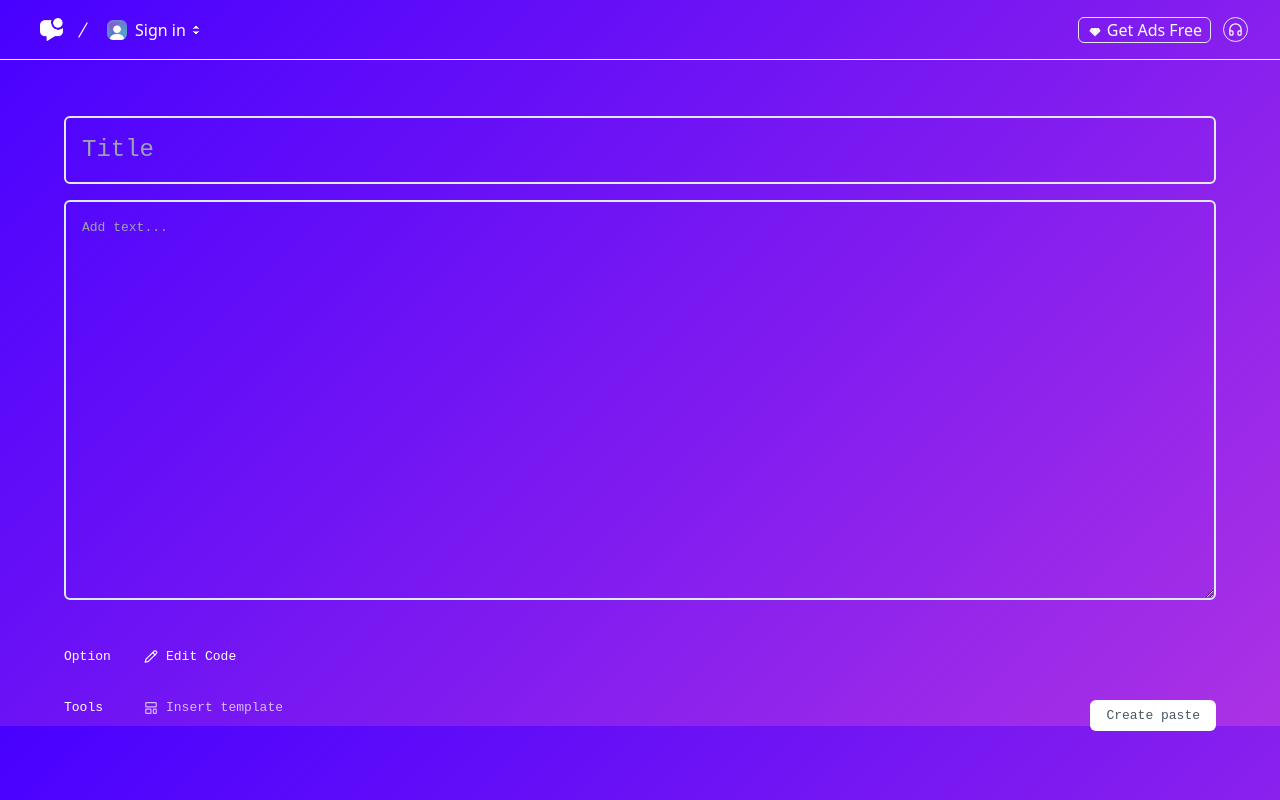
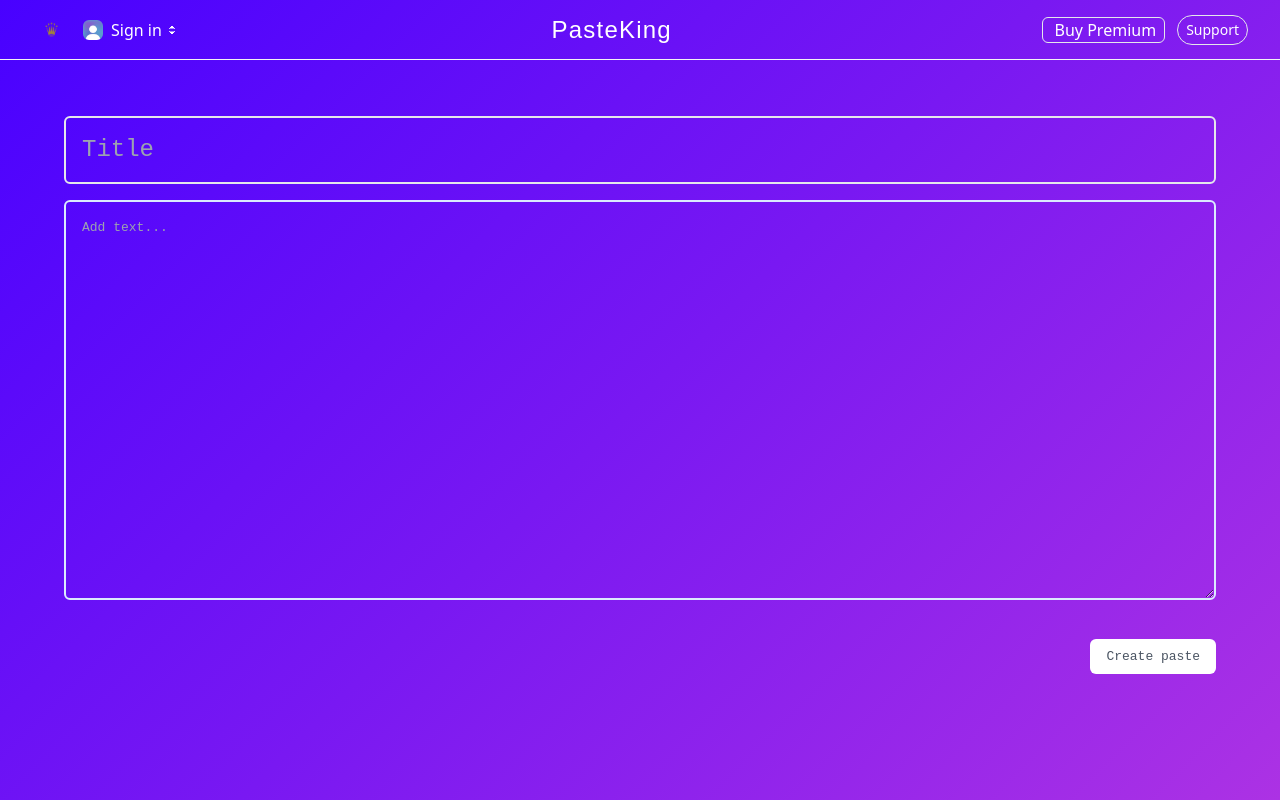
Before and after one commit to bremaster/paster, a Next.js app: page / in a window 1280 px wide. Built offline with nearby package versions, Linux system fonts and the light colour scheme.

Commit message:
update UI

```diff
--- a/src/app/auth/page.tsx
+++ b/src/app/auth/page.tsx
@@ -14,14 +14,14 @@
   const [flag, setFlag] = useState(false);
   const [email, setEmail] = useState("");
 
-  const handleSubmit = async (e: FormEvent ) => {
+  const handleSubmit = async (e: FormEvent) => {
     e.preventDefault();
     if (!flag) { setFlag(true); }
     else {
       const regex = /^[^\s@]+@[^\s@]+\.[^\s@]+$/;
-      if (!regex.test(email)){
+      if (!regex.test(email)) {
         alert("Wrong Email type");
-        return ;
+        return;
       };
 
       try {
@@ -39,13 +39,12 @@
   return (
     <div>
       <div className='w-fit m-auto flex flex-col items-center mt-[20vh] justify-between'>
-        <Image width={41} height={41} alt="standard" src="./standard.svg" className='mx-auto mb-8' />
-        <h1 className='text-3xl'>Your Paster Account</h1>
+        <Image width={41} height={41} alt="standard" src="/Logo.png" className='mx-auto mb-8' />
+        <h1 className='text-3xl'>Your PasteKing Account</h1>
         <div className='mt-6'>
-          <MailSignIn value={"Continue with Google"} img_icon={"/googleicon.svg"} />
-          <MailSignIn value={"Continue with Apple"} img_icon={"/appleicon.svg"} />
-          <MailSignIn value={"Continue with Discord"} img_icon={"/discordicon.svg"} />
-          <hr className={!flag ? `mr-4 border-0` : `mt-8 mr-4 transition-all duration-500`} />
+          <button onClick={handleSubmit} className={`flex items-center justify-center bg-white bg-opacity-15 hover:bg-blue-200 hover:bg-opacity-45 transition-all p-4 mt-4 rounded-md border w-80`}>
+            Continue with Email
+          </button>
           <input
             type='text'
             value={email}
@@ -53,9 +52,9 @@
             placeholder='Your email address'
             className={`flex items-center justify-center bg-white bg-opacity-15 hover:bg-blue-200 hover:bg-opacity-45  ` + (!flag ? `h-0` : ` transition-all duration-500 p-4 mt-4 rounded-md border w-80`)}
           />
-          <button onClick={handleSubmit} className={`flex items-center justify-center bg-white bg-opacity-15 hover:bg-blue-200 hover:bg-opacity-45 transition-all p-4 mt-4 rounded-md border w-80`}>
-            Continue with Email
-          </button>
+          <hr className={!flag ? `mr-4 border-0` : `mt-8 mr-4 transition-all duration-500`} />
+          <MailSignIn value={"Continue with Google"} img_icon={"/googleicon.svg"} />
+          <MailSignIn value={"Continue with Apple"} img_icon={"/appleicon.svg"} />
         </div>
       </div>
     </div>
--- a/src/app/globals.css
+++ b/src/app/globals.css
@@ -17,8 +17,8 @@
 body {
   color: var(--foreground);
   background: var(--background);
-  background: linear-gradient(-45deg, #ac32e4, #7918f2, #4801ff) !important;
-  /* font-family: Arial, Helvetica, sans-serif; */
+  background: linear-gradient(-45deg, #ac32e4, #7918f2, #4801ff) no-repeat !important;
+  height: 100vh;
   font-family: monospace !important;
   color: white;
 }
--- a/src/app/page.tsx
+++ b/src/app/page.tsx
@@ -1,7 +1,34 @@
+'use client'
+
 import Image from "next/image";
-import Header from "../components/HeaderCom";
+import Header from "@/components/HeaderCom";
+import React, { useState } from "react";
+import axios from "axios";
+import { useRouter } from "next/navigation";
 
 export default function Home() {
+  const router = useRouter
+  const [title, setTitle] = useState("");
+  const [content, setContent] = useState("");
+  // const [message, setMessage] = useState({
+  //   title: "",
+  //   content: "",
+  //   token: ""
+  // })
+  // const handleSubmit = async (e) => {
+  //   e.preventDefault();
+  //   const token = localStorage.getItem("token");
+  //   console.log(title, content, token);
+
+  //   try {
+  //     const response = await axios.post("/api/message", { title, content, token }); // Include title and content
+  //     if (response.data.success) {
+  //       console.log("Success:", response.data);
+  //     }
+  //   } catch (error) {
+  //     console.error('Failed:', error.response); // Log the error detail
+  //   }
+  // };
   return (
     <div>
       <header className="border-b border-gray-100 flex justify-between px-8 h-[60px] font-sans">
@@ -9,25 +36,16 @@
       </header>
       <main className="container  max-w-7xl mx-auto px-16 ">
         <div className="mt-14">
-          <form>
+          <form >
             <input type="text" className=" border-2 rounded-md outline-0 text-white w-full mb-4 p-4 text-2xl  bg-transparent focus:bg-opacity-45 focus:bg-white transition-all" placeholder="Title" />
-            <textarea placeholder="Add text..." className=" border-2 rounded-md w-full h-[50vh] p-2 text-white border-blue-100 outline-0 p-4 bg-transparent focus:bg-opacity-45 focus:bg-white transition-all "></textarea>
+            <textarea  placeholder="Add text..." className=" border-2 rounded-md w-full h-[50vh] p-2 text-white border-blue-100 outline-0 p-4 bg-transparent focus:bg-opacity-45 focus:bg-white transition-all "></textarea>
           </form>
         </div>
         <div>
           <div className="flex justify-between text-white mt-8 items-end">
-            <div className='flex flex-col gap-4'>
-              <div className="flex gap-4 items-center">
-                <p className='w-12'>Option</p>
-                <a className="flex rounded-md hover:opacity-100 hover:bg-white hover:bg-opacity-25 transition-all px-4 py-2 cursor-default"><Image width={14} height={14} alt="pen" src="/pen.svg" /> <span className='ml-2'>Edit Code</span> </a>
-              </div>
-              <div className="flex gap-4 items-center">
-                <p className='w-12'>Tools</p>
-                <a className="flex opacity-70 rounded-md hover:opacity-100 hover:bg-white hover:bg-opacity-25 transition-all px-4 py-2 cursor-default"><Image width={14} height={14} alt="tools" src="/tools.svg" /> <span className='ml-2'>Insert template</span></a>
-              </div>
-            </div>
+            <div className='flex flex-col gap-4'></div>
             <div>
-              <a className='rounded-md bg-white text-gray-600 hover:bg-white hover:bg-opacity-25 hover:text-white transition-all p-2 px-4 cursor-default'>Create paste</a>
+              <button type="submit" className='rounded-md bg-white text-gray-600 hover:bg-white hover:bg-opacity-25 hover:text-white transition-all p-2 px-4 cursor-default'>Create paste</button>
             </div>
           </div>
         </div>
--- a/src/app/premium/page.tsx
+++ b/src/app/premium/page.tsx
@@ -11,8 +11,8 @@
       </header>
       <div>
         <div className='mt-8 flex flex-col w-fit items-center mx-auto'>
-          <Image width={48} height={48} alt='bluejewel' src="/jewel-blue.svg" className=' mb-[20px]' />
-          <p className='text-[15px] tracking-[0.5em] mb-[15px] bg-gradient-to-r from-red-800 via-red-600 to-black bg-clip-text text-transparent'>PASTER PREMIIM</p>
+          <Image width={48} height={48} alt='Logo' src="/Logo.png" className=' mb-[20px]' />
+          <p className='text-[15px] tracking-[0.5em] mb-[15px] bg-gradient-to-r from-red-800 via-red-600 to-black bg-clip-text text-transparent'>PASTEKING</p>
           <h1 className='text-2xl  tracking-[0.08em]' >Choose your plan</h1>
           <p className='mt-[17px] mb-11 text-[1em]'>Reminder 7 days before renewal. Cancel anytime</p>
           <div className='w-full border flex rounded-xl'>
@@ -39,9 +39,7 @@
               <div className='mt-8'>
                 <h4 className='mb-2 text-[18px] font-bold'>Preminum benefits</h4>
                 <p className='flex leading-[35px]'> <Image width={16} height={16} alt='tick' src="/tick.svg" className='mr-2' /> Unlimited access</p>
-                <p className='flex leading-[35px]'> <Image width={16} height={16} alt='tick' src="/tick.svg" className='mr-2' /> Millions of contents</p>
                 <p className='flex leading-[35px]'> <Image width={16} height={16} alt='tick' src="/tick.svg" className='mr-2' /> Skip waiting time</p>
-                <p className='flex leading-[35px]'> <Image width={16} height={16} alt='tick' src="/tick.svg" className='mr-2' /> Premium Status</p>
                 <p className='flex leading-[35px]'> <Image width={16} height={16} alt='tick' src="/tick.svg" className='mr-2' /> No ads</p>
               </div>
             </div>
--- a/src/components/HeaderCom.tsx
+++ b/src/components/HeaderCom.tsx
@@ -32,22 +32,21 @@
   }, [router]);
 
   return (
-    <div className='w-full flex justify-between'>
+    <div className='w-full flex justify-between items-center'>
       <div className="flex items-center text-white ">
-        <Link href="/layout">
-          <Image width={23} height={22.5} alt='standard' src="/standard.svg" className="mx-2" /></Link>
-        <svg fill="none" height={20} shapeRendering="geometricPrecision" stroke="currentColor" strokeLinecap="round" strokeLinejoin="round" strokeWidth="1.5" viewBox="0 0 24 24" width="24"><path d="M16.88 3.549L7.12 20.451"></path></svg>
+        <Link href="/">
+          <Image width={23} height={22.5} alt='standard' src="/Logo.png" className="mx-2" /></Link>
         {email ? <p> {email} </p> : <Link href="/auth" className="flex items-center hover:bg-white hover:bg-opacity-20 rounded-md p-1">
           <Image width={20} height={20} alt="dummy" src="/dummy-profile.jpeg" className="mx-2 rounded-md h-[20px]" /> Sign in
           <Image width={12} height={12} alt='updownarrow' src="/updownarrow.svg" className='ml-1' />
         </Link>}
       </div>
+      <h2 className='text-[24px] font-[fantasy] tracking-wider'>PasteKing</h2>
       <div className="flex items-center gap-3">
         <Link href="/premium" className="flex items-center text-white border rounded-md px-2 cursor-default">
-          <Image width={16} height={16} alt='jewel' src="/jewel.svg" />
-          <span className='ml-1'>Get Ads Free</span>
+          <span className='ml-1'>Buy Premium</span>
         </Link>
-        <a className="rounded-full border p-1"><Image width={15} height={15} alt='headphone' src="/headphone.svg" /></a>
+        <a className="rounded-full border py-1 px-2 text-sm">Support</a>
       </div>
     </div>
   )
```
Also changed, not shown: public/Logo.png (added).
